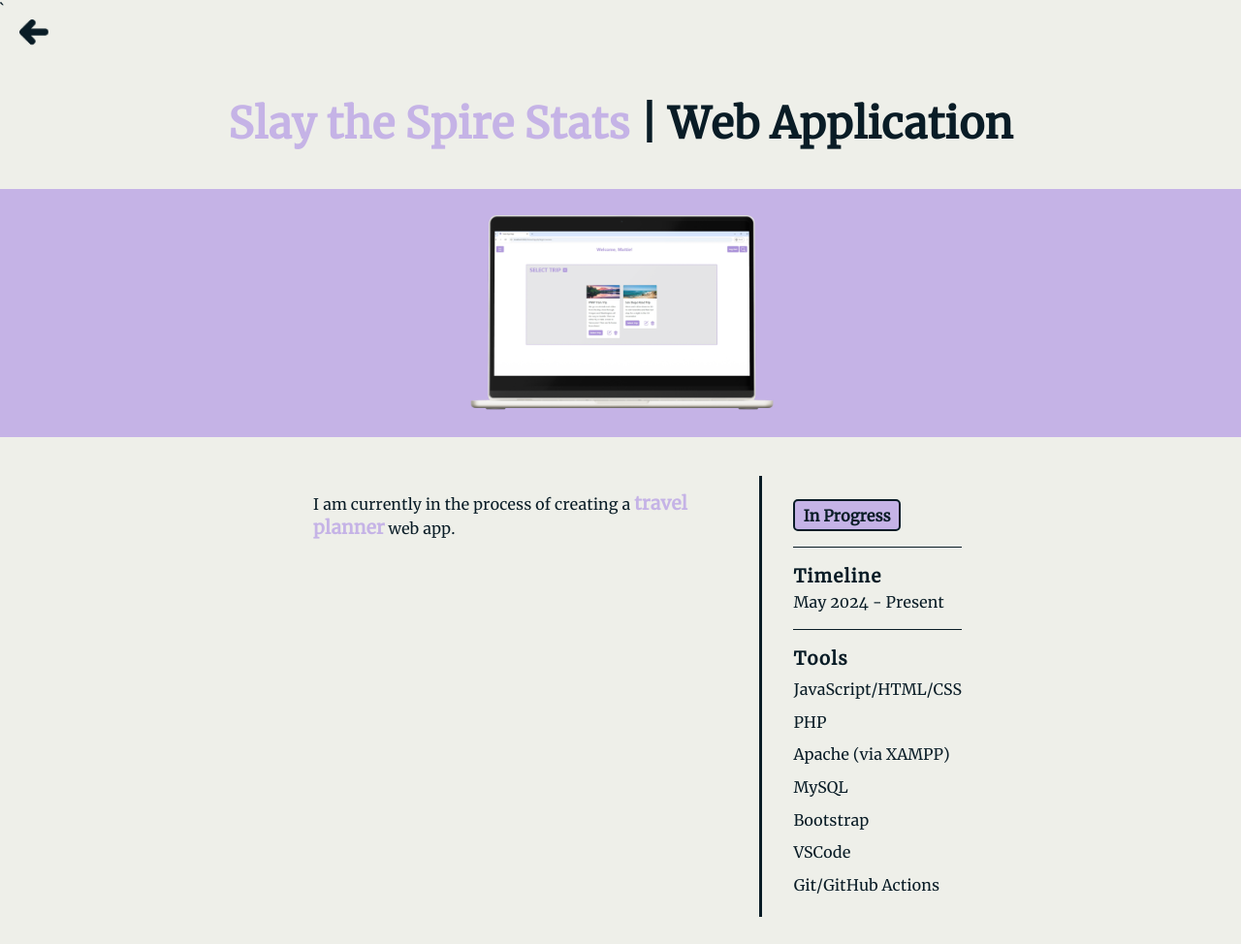
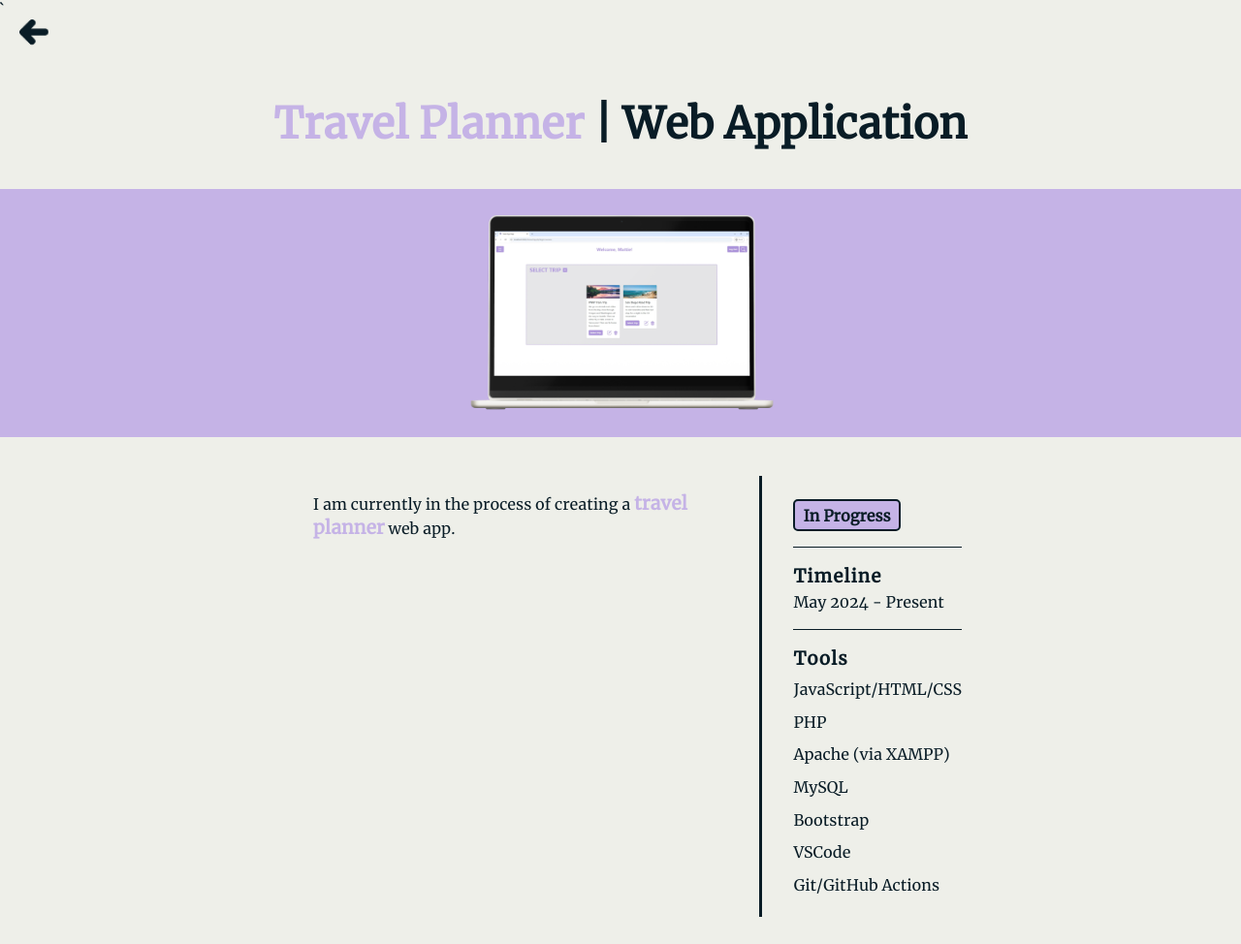
Before and after one commit to mhm1117/portfolio, a plain HTML site: page pages/travelapp.html in a window 1280 px wide. Shown: the whole page at 97% size. Drawn offline with Linux system fonts and the light colour scheme.

Commit message:
fixed travel planner title

```diff
--- a/pages/travelapp.html
+++ b/pages/travelapp.html
@@ -13,7 +13,7 @@
         <a href="../index.html#wingit">
             <img class="back" src="../assets/icons/arrow-icon.png">
         </a>`
-        <h1 class="ppage-title"><span class="span-title" style="color: #C5B3E6;">Slay the Spire Stats</span> | Web Application</h1>
+        <h1 class="ppage-title"><span class="span-title" style="color: #C5B3E6;">Travel Planner</span> | Web Application</h1>
 
         <div class="pmockup-bg" style="background-color: #C5B3E6;">
           <img class="pmockup" src="..\assets\images\travelapp-mockup2.png"/>
```
